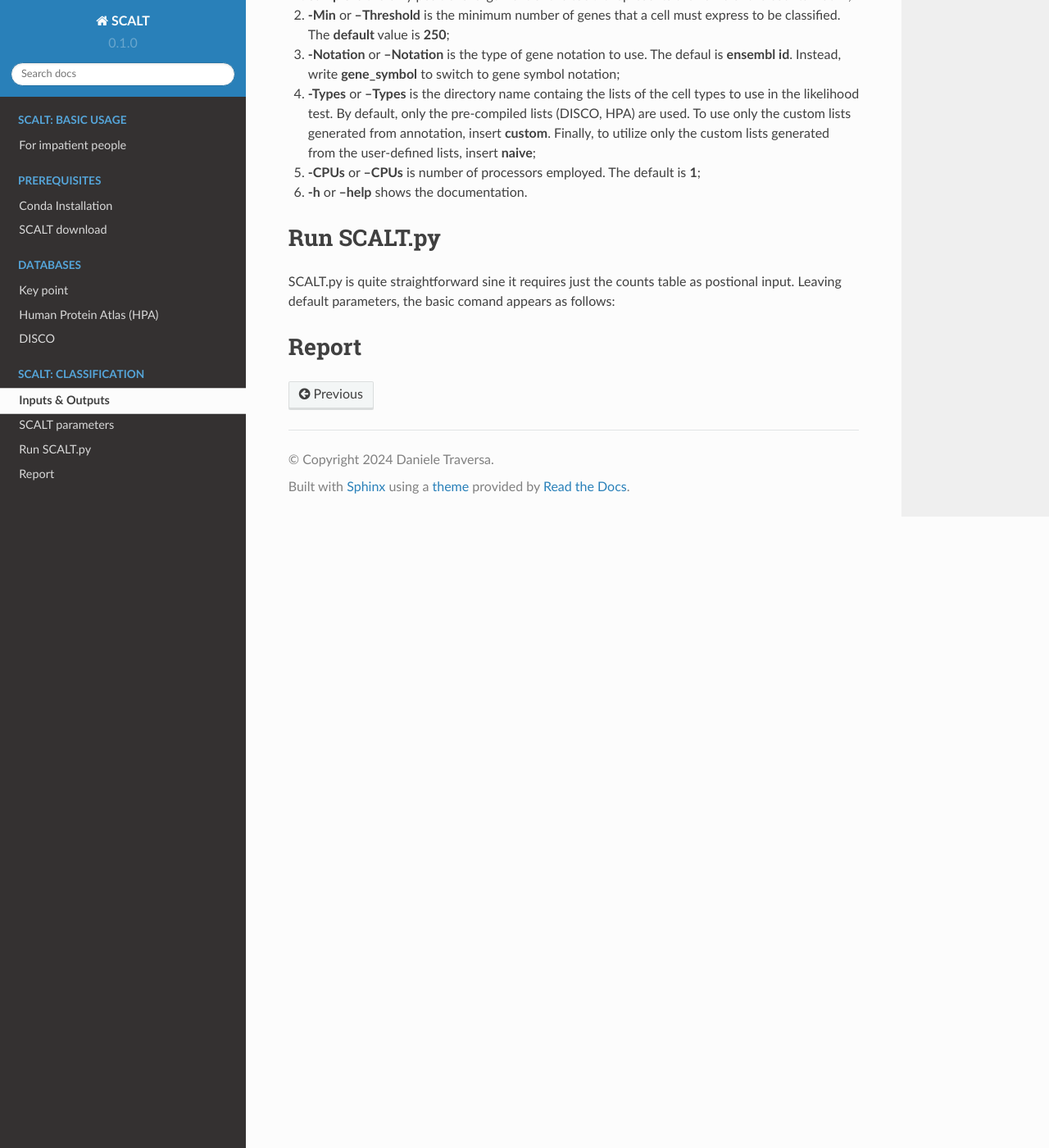
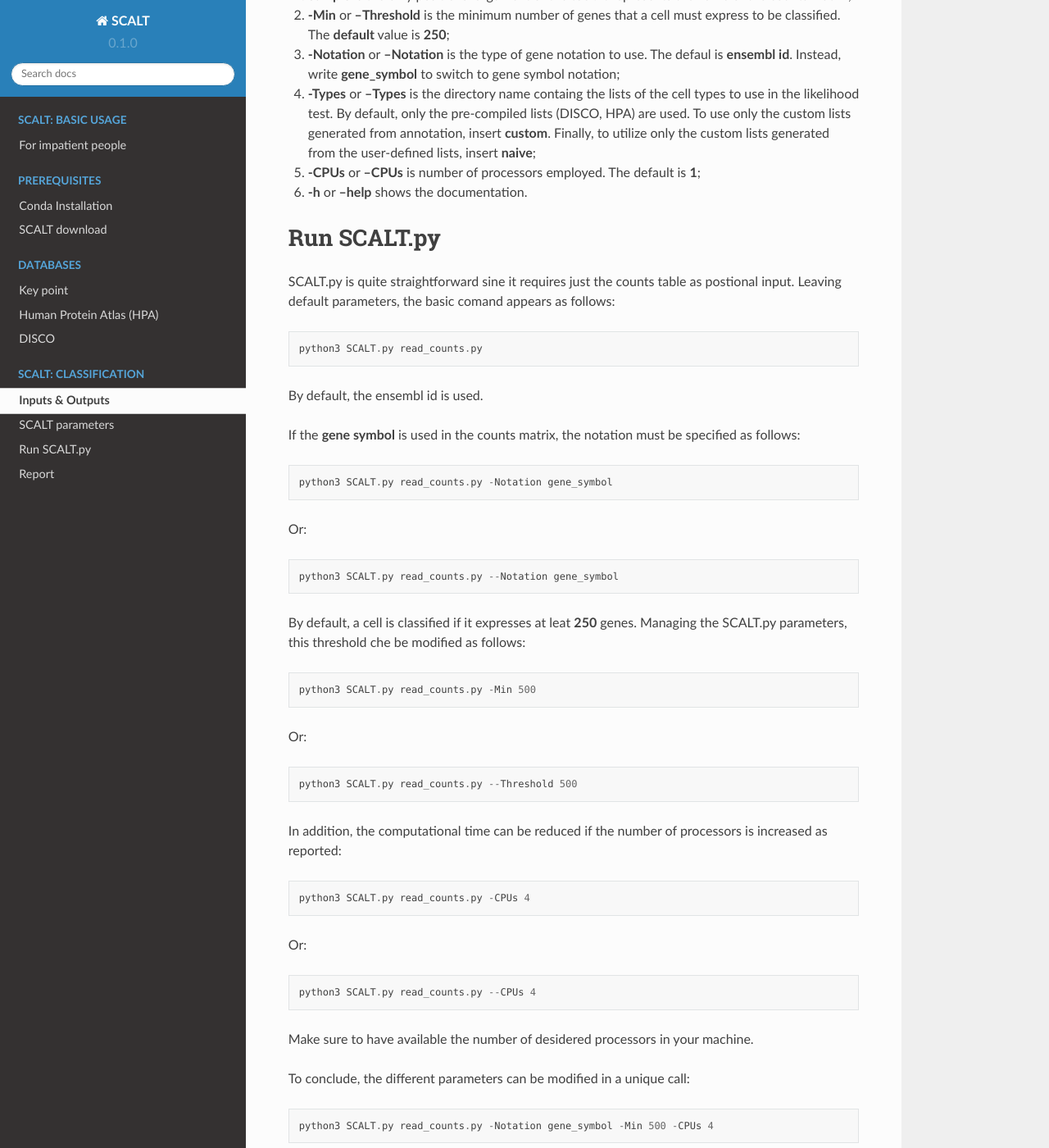
Before and after one commit to danitrave/CapitalCitiesGame, a Sphinx documentation site: the page built from docs/source/classification.rst, in a window 1280 px wide and 1400 px high, scrolled down 1564 px. Shown: the whole window at 82% size. Built offline with Sphinx 7.4.7 and the Read the Docs theme 2.0.0, drawn with Linux system fonts in a browser that asks for light colours; some of the changed text lies outside the part shown.

Commit message:
Update classification.rst

```diff
--- a/docs/source/classification.rst
+++ b/docs/source/classification.rst
@@ -185,6 +185,63 @@ Run SCALT.py
 
 SCALT.py is quite straightforward sine it requires just the counts table as postional input. Leaving default parameters, the basic comand appears as follows:
 
+::
+
+   python3 SCALT.py read_counts.py
+
+By default, the ensembl id is used.
+
+If the **gene symbol** is used in the counts matrix, the notation must be specified as follows:
+
+::
+
+   python3 SCALT.py read_counts.py -Notation gene_symbol
+
+Or:
+
+::
+
+   python3 SCALT.py read_counts.py --Notation gene_symbol
+
+By default, a cell is classified if it expresses at leat **250** genes. Managing the SCALT.py parameters, this threshold che be modified as follows:
+
+::
+
+   python3 SCALT.py read_counts.py -Min 500
+
+Or:
+
+::
+
+   python3 SCALT.py read_counts.py --Threshold 500
+
+In addition, the computational time can be reduced if the number of processors is increased as reported:
+
+::
+
+   python3 SCALT.py read_counts.py -CPUs 4
+
+Or:
+
+::
+
+   python3 SCALT.py read_counts.py --CPUs 4
+
+Make sure to have available the number of desidered processors in your machine.
+
+To conclude, the different parameters can be modified in a unique call:
+
+::
+
+   python3 SCALT.py read_counts.py -Notation gene_symbol -Min 500 -CPUs 4
+
+Or:
+
+::
+
+   python3 SCALT.py read_counts.py --Notation gene_symbol --Threshold 500 --CPUs 4
+
+The order of parameters is irrelevant.
 
 
 Report
```
